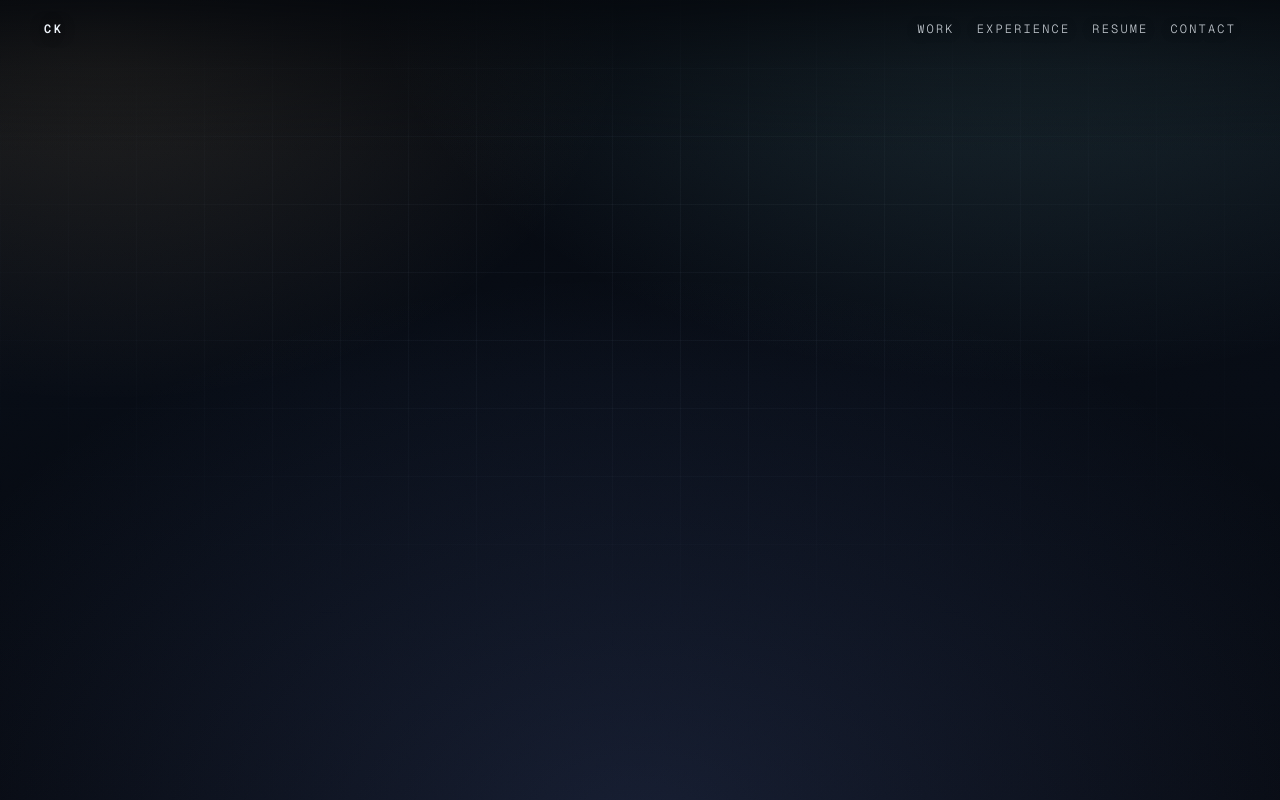
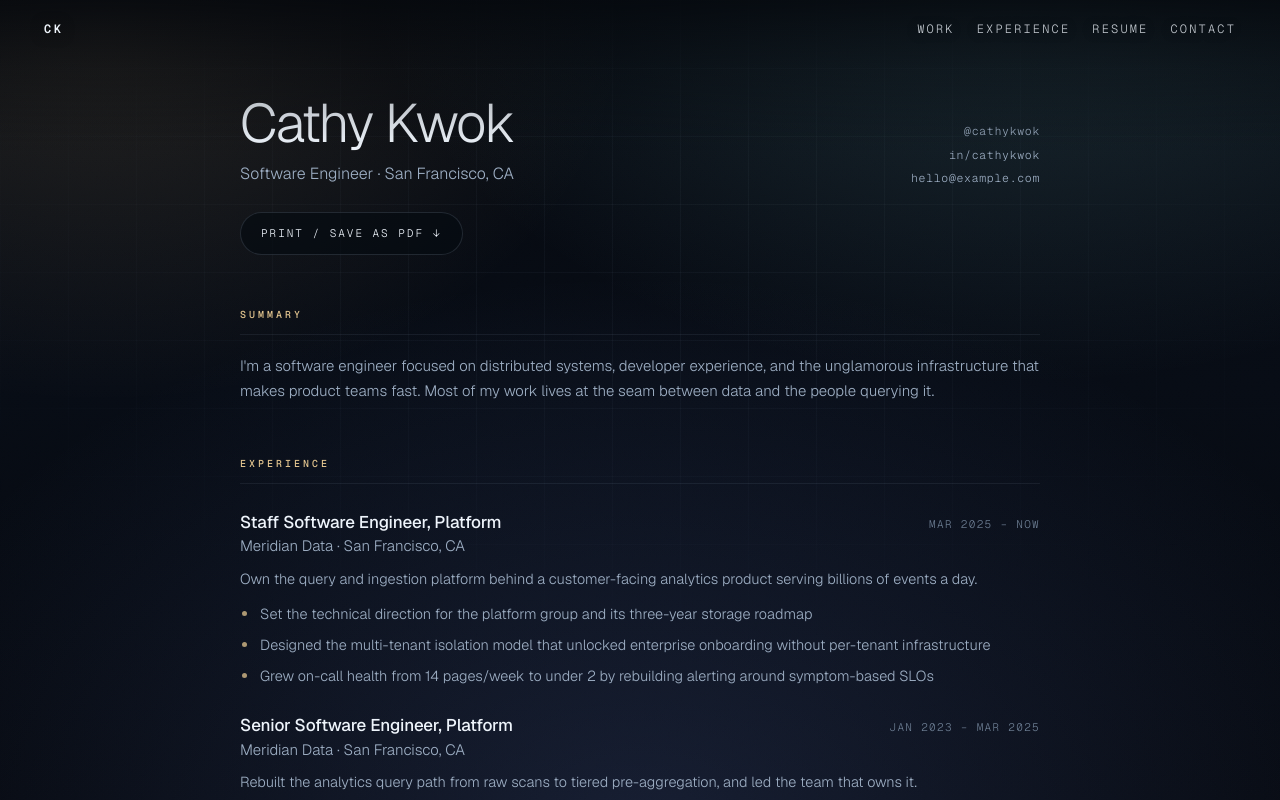
Before and after one commit to cathkwok/portfolio, a Next.js app: page /resume in a window 1280 px wide. Before the commit this address had no page. Shown: the top 800 px of the page. Built offline with nearby package versions, Linux system fonts and the light colour scheme.

Commit message:
feat: add printable resume page
Same content as /work, reshaped into a single-page resume with a
print stylesheet — one click produces a clean black-on-white PDF.

```diff
--- a/src/app/globals.css
+++ b/src/app/globals.css
@@ -511,3 +511,68 @@ body {
 .pager .v { margin-top: 7px; font-size: 15px; color: var(--cream); }
 .pager a:hover .v { color: var(--accent); }
 .pager .next { text-align: right; margin-left: auto; }
+
+/* --------------------------------------------------------------- resume */
+.resume { padding: calc(96px + env(safe-area-inset-top)) var(--pad) 90px; }
+.resume-inner { max-width: 800px; margin: 0 auto; }
+.resume-head { display: flex; flex-wrap: wrap; gap: 24px; justify-content: space-between; align-items: flex-end; }
+.resume-head h1 { font-weight: 300; letter-spacing: -0.03em; font-size: clamp(34px, 6vw, 54px); line-height: 1; }
+.resume-head .role { margin-top: 12px; color: var(--cream-dim); font-size: 16px; }
+.resume-contact {
+  display: grid; gap: 6px; font-family: var(--mono); font-size: 11.5px;
+  letter-spacing: 0.06em; color: var(--cream-dim); text-align: right;
+}
+.resume-contact a { color: inherit; text-decoration: none; }
+.resume-contact a:hover { color: var(--accent); }
+
+.print-btn {
+  display: inline-flex; align-items: center; gap: 9px; margin-top: 26px;
+  font-family: var(--mono); font-size: 11px; letter-spacing: 0.18em; text-transform: uppercase;
+  color: var(--cream); background: var(--glass); border: 1px solid var(--line);
+  padding: 12px 20px; border-radius: 999px; cursor: pointer;
+  transition: border-color 0.25s ease, color 0.25s ease;
+}
+.print-btn:hover { border-color: var(--accent); color: var(--accent); }
+
+.rsection { margin-top: 52px; }
+.rsection > h2 {
+  font-family: var(--mono); font-size: 10px; letter-spacing: 0.3em; text-transform: uppercase;
+  color: var(--accent); font-weight: 500; padding-bottom: 12px; border-bottom: 1px solid var(--line-soft);
+}
+.rsection > p { margin-top: 18px; color: var(--cream-dim); line-height: 1.7; font-size: 15px; }
+
+.rrole { margin-top: 26px; page-break-inside: avoid; break-inside: avoid; }
+.rrole-head { display: flex; flex-wrap: wrap; gap: 8px 18px; align-items: baseline; justify-content: space-between; }
+.rrole h3 { font-size: 17px; font-weight: 500; letter-spacing: -0.01em; }
+.rrole .org { color: var(--cream-dim); font-size: 15px; }
+.rrole .when {
+  font-family: var(--mono); font-size: 11px; letter-spacing: 0.12em; text-transform: uppercase;
+  color: var(--cream-faint); white-space: nowrap;
+}
+.rrole .blurb { margin-top: 9px; color: var(--cream-dim); font-size: 14.5px; line-height: 1.6; }
+.rrole ul { list-style: none; margin: 12px 0 0; padding: 0; display: grid; gap: 8px; }
+.rrole li { position: relative; padding-left: 20px; color: var(--cream-dim); font-size: 14.5px; line-height: 1.6; }
+.rrole li::before {
+  content: ""; position: absolute; left: 2px; top: 9px; width: 5px; height: 5px;
+  border-radius: 50%; background: var(--accent); opacity: 0.75;
+}
+.rskills { display: grid; gap: 14px; margin-top: 20px; grid-template-columns: repeat(auto-fit, minmax(240px, 1fr)); }
+.rskills .k {
+  font-family: var(--mono); font-size: 10px; letter-spacing: 0.2em; text-transform: uppercase; color: var(--cream-faint);
+}
+.rskills .v { margin-top: 7px; color: var(--cream-dim); font-size: 14.5px; line-height: 1.55; }
+
+/* ---------------------------------------------------------------- print */
+@media print {
+  .backdrop, .grain, .topscrim, .topnav, .print-btn, .colophon, .scrollcue { display: none !important; }
+  html, body { background: #fff !important; color: #111 !important; font-size: 10.5pt; }
+  .resume { padding: 0 !important; }
+  .resume-inner { max-width: none; }
+  a { color: #111 !important; text-decoration: none; }
+  .rsection > h2 { color: #111 !important; border-color: #bbb !important; }
+  .rrole .blurb, .rrole li, .rsection > p, .rskills .v, .resume-head .role, .resume-contact { color: #333 !important; }
+  .rrole .when, .rskills .k { color: #666 !important; }
+  .rrole li::before { background: #666 !important; }
+  .rsection { margin-top: 22pt; }
+  @page { margin: 14mm; }
+}
--- /dev/null
+++ b/src/app/resume/page.tsx
@@ -0,0 +1,136 @@
+import type { Metadata } from "next";
+import PrintButton from "@/components/PrintButton";
+import {
+  getEducation,
+  getJobs,
+  getProfile,
+  getProjects,
+  getSkills,
+} from "@/lib/content";
+
+export const metadata: Metadata = {
+  title: "Resume",
+  description: "Experience, selected projects, and skills.",
+};
+
+export default function Resume() {
+  const profile = getProfile();
+  const jobs = getJobs();
+  const projects = getProjects();
+  const education = getEducation();
+  const skills = getSkills();
+
+  return (
+    <main className="resume content" id="main">
+      <div className="resume-inner">
+        <header className="resume-head">
+          <div>
+            <h1>{profile.name}</h1>
+            <p className="role">
+              {profile.role} · {profile.location}
+            </p>
+          </div>
+          <div className="resume-contact">
+            {profile.links.map((l) => (
+              <a
+                key={l.href}
+                href={l.href}
+                target={l.href.startsWith("mailto:") ? undefined : "_blank"}
+                rel="noopener noreferrer"
+              >
+                {l.handle}
+              </a>
+            ))}
+          </div>
+        </header>
+
+        <PrintButton />
+
+        <section className="rsection">
+          <h2>Summary</h2>
+          <p>{profile.bio[0]}</p>
+        </section>
+
+        <section className="rsection">
+          <h2>Experience</h2>
+          {jobs.map((job) => (
+            <article className="rrole" key={job.slug}>
+              <div className="rrole-head">
+                <div>
+                  <h3>{job.title}</h3>
+                  <div className="org">
+                    {job.org}
+                    {job.location && ` · ${job.location}`}
+                  </div>
+                </div>
+                <div className="when">{job.dateLabel}</div>
+              </div>
+              <p className="blurb">{job.blurb}</p>
+              {job.highlights.length > 0 && (
+                <ul>
+                  {job.highlights.map((h) => (
+                    <li key={h}>{h}</li>
+                  ))}
+                </ul>
+              )}
+            </article>
+          ))}
+        </section>
+
+        <section className="rsection">
+          <h2>Selected projects</h2>
+          {projects.map((p) => (
+            <article className="rrole" key={p.slug}>
+              <div className="rrole-head">
+                <div>
+                  <h3>{p.title}</h3>
+                  <div className="org">
+                    {p.org}
+                    {p.stack.length > 0 && ` · ${p.stack.join(", ")}`}
+                  </div>
+                </div>
+                <div className="when">{p.dateLabel}</div>
+              </div>
+              <p className="blurb">{p.blurb}</p>
+              {p.metrics.length > 0 && (
+                <ul>
+                  <li>
+                    {p.metrics.map((m) => `${m.label}: ${m.value}`).join(" · ")}
+                  </li>
+                </ul>
+              )}
+            </article>
+          ))}
+        </section>
+
+        <section className="rsection">
+          <h2>Skills</h2>
+          <div className="rskills">
+            {skills.map((g) => (
+              <div key={g.group}>
+                <div className="k">{g.group}</div>
+                <div className="v">{g.items.join(", ")}</div>
+              </div>
+            ))}
+          </div>
+        </section>
+
+        <section className="rsection">
+          <h2>Education</h2>
+          {education.map((e) => (
+            <article className="rrole" key={e.slug}>
+              <div className="rrole-head">
+                <div>
+                  <h3>{e.title}</h3>
+                  <div className="org">{e.org}</div>
+                </div>
+                <div className="when">{e.dateLabel}</div>
+              </div>
+              <p className="blurb">{e.blurb}</p>
+            </article>
+          ))}
+        </section>
+      </div>
+    </main>
+  );
+}
--- /dev/null
+++ b/src/components/PrintButton.tsx
@@ -0,0 +1,9 @@
+"use client";
+
+export default function PrintButton() {
+  return (
+    <button className="print-btn" onClick={() => window.print()}>
+      Print / save as PDF <span aria-hidden="true">↓</span>
+    </button>
+  );
+}
```
